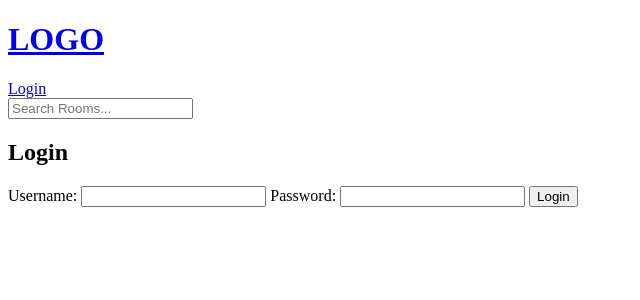
After one commit to AdelHamed-X/Together, a Django app: page /login/ in a window 1280 px wide. The commit adds this page. Shown: the top 300 px of the page, without its empty margins (0-640 px from the left). Run offline with Django 5.2, Linux system fonts and the light colour scheme.

Commit message:
Added user authentication Login/Logout pages

```diff
--- a/Together/main/templates/main/main.html
+++ b/Together/main/templates/main/main.html
@@ -9,6 +9,16 @@
     <div>
       {% include 'main/navbar.html' %}
 
+      {% if messages %}
+
+        {% for mess in messages %}
+
+          {{ mess }}
+
+        {% endfor %}
+
+      {% endif %}
+
       <div>
         {% block content %}
 
--- a/Together/main/templates/main/navbar.html
+++ b/Together/main/templates/main/navbar.html
@@ -3,6 +3,14 @@
     <h1>LOGO</h1>
   </a>
 
+  <div>
+    {% if request.user.is_authenticated %}
+    <a href="{% url 'logout' %}">Logout</a>
+    {% else %}
+    <a href="{% url 'login' %}">Login</a>
+    {% endif %}
+  </div>
+
   <form method="GET" action="{% url 'home' %}">
     <input type="text" name="q" placeholder="Search Rooms..." />
   </form>
--- /dev/null
+++ b/Together/main/templates/main/user_login.html
@@ -0,0 +1,18 @@
+{% extends 'main/main.html' %}
+
+{% block content %}
+
+    <h2>Login</h2>
+
+    <form method="POST" action="">
+        {% csrf_token %}
+        <label>Username:</label>
+        <input type="text" name="Username" spaceholder="Enter Username...">
+
+        <label>Password:</label>
+        <input type="text" name="Password" spaceholder="Enter Password...">
+
+        <input type="submit" value="Login">
+    </form>
+
+{% endblock %}
--- a/Together/main/urls.py
+++ b/Together/main/urls.py
@@ -3,6 +3,9 @@ from . import views
 
 
 urlpatterns = [
+    path('login/', views.UserLogin, name='login'),
+    path('logout/', views.UserLogout, name='logout'),
+
     path('', views.home, name='home'),
     path('room/<str:pk>', views.room, name='room'),
 
--- a/Together/main/views.py
+++ b/Together/main/views.py
@@ -2,8 +2,31 @@ from django.shortcuts import render, redirect
 from django.db.models import Q
 from django.http import HttpResponse
 from .models import Room, Message, Topic
+from django.contrib.auth.models import User
+from django.contrib.auth import authenticate, login, logout
+from django.contrib import messages
 from .room_form import RoomForm
 
+
+def UserLogin(request):
+    if request.method == 'POST':
+        username = request.POST.get('Username')
+        password = request.POST.get('Password')
+
+        user = authenticate(request, username=username, password=password)
+
+        if not user:
+            messages.error(request, 'Username or Password is not correct')
+        else:
+            login(request, user)
+            return redirect('home')
+
+    context ={}
+    return render(request, 'main/user_login.html', context)
+
+def UserLogout(request):
+    logout(request)
+    return redirect('login')
 
 def home(request):
     q = request.GET.get('q') if request.GET.get('q') != None else ''
```
Also changed, not shown: Together/db.sqlite3.
